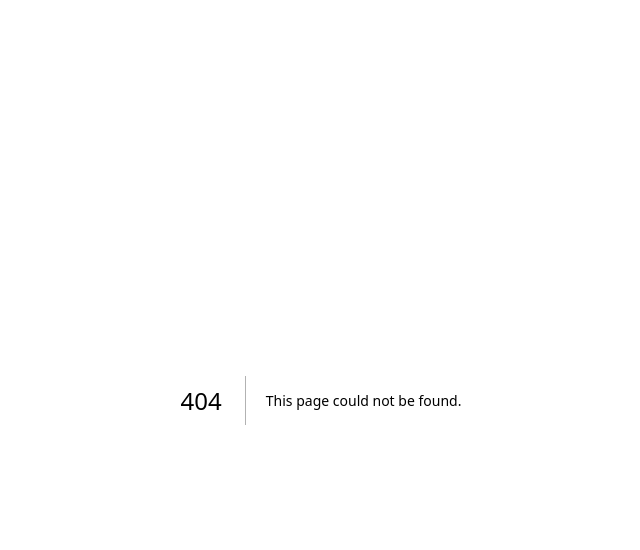
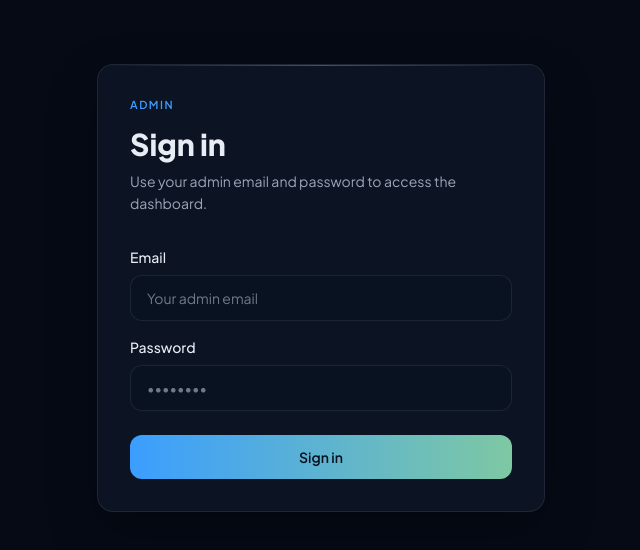
Before and after one commit to uvtadvertising/utv, a Next.js app: page /admin in a window 1280 px wide. Before the commit this address had no page. Shown: the top 550 px of the page, without its empty margins (319-959 px from the left). Built offline with nearby package versions, Linux system fonts and the light colour scheme.

Commit message:
Admin setup

```diff
--- /dev/null
+++ b/app/admin/actions.ts
@@ -0,0 +1,39 @@
+"use server";
+
+import { redirect } from "next/navigation";
+import { createClient } from "@/lib/supabase/server";
+
+export type LoginState = {
+  error?: string;
+};
+
+export async function login(
+  _prevState: LoginState,
+  formData: FormData,
+): Promise<LoginState> {
+  const email = String(formData.get("email") || "").trim();
+  const password = String(formData.get("password") || "");
+
+  if (!email || !password) {
+    return { error: "Email and password are required." };
+  }
+
+  const supabase = await createClient();
+  const { error } = await supabase.auth.signInWithPassword({
+    email,
+    password,
+  });
+
+  if (error) {
+    // Surface the real Auth error so URL / confirm / credential issues are clear.
+    return { error: error.message };
+  }
+
+  redirect("/admin/dashboard");
+}
+
+export async function logout() {
+  const supabase = await createClient();
+  await supabase.auth.signOut();
+  redirect("/admin");
+}
--- /dev/null
+++ b/app/admin/dashboard/page.tsx
@@ -0,0 +1,26 @@
+import { logout } from "../actions";
+
+export default function AdminDashboardPage() {
+  return (
+    <main className="mx-auto flex w-full max-w-3xl flex-1 flex-col px-5 py-16 sm:px-8">
+      <div className="flex items-start justify-between gap-4">
+        <div>
+          <p className="text-[11px] font-semibold tracking-[0.14em] text-accent">ADMIN</p>
+          <h1 className="mt-3 text-3xl font-extrabold text-foreground">Dashboard</h1>
+          <p className="mt-2 text-sm text-muted">
+            Login working. Blog management UI will be added next.
+          </p>
+        </div>
+
+        <form action={logout}>
+          <button
+            type="submit"
+            className="rounded-xl border border-card-border bg-navy/40 px-4 py-2 text-sm font-medium text-foreground transition hover:border-accent/40"
+          >
+            Sign out
+          </button>
+        </form>
+      </div>
+    </main>
+  );
+}
--- /dev/null
+++ b/app/admin/layout.tsx
@@ -0,0 +1,17 @@
+import type { Metadata } from "next";
+
+export const metadata: Metadata = {
+  title: "Admin | UVT Advertising",
+  robots: {
+    index: false,
+    follow: false,
+  },
+};
+
+export default function AdminLayout({ children }: LayoutProps<"/admin">) {
+  return (
+    <div className="min-h-full flex flex-col bg-background text-foreground">
+      {children}
+    </div>
+  );
+}
--- /dev/null
+++ b/app/admin/login-form.tsx
@@ -0,0 +1,61 @@
+"use client";
+
+import { useActionState } from "react";
+import { login, type LoginState } from "./actions";
+
+const field =
+  "w-full rounded-xl border border-card-border bg-navy/40 px-4 py-3 text-sm text-foreground outline-none placeholder:text-muted/70 focus:border-accent/50";
+
+const initialState: LoginState = {};
+
+export function LoginForm() {
+  const [state, formAction, pending] = useActionState(login, initialState);
+
+  return (
+    <form action={formAction} className="mt-8 space-y-4">
+      <div>
+        <label htmlFor="email" className="mb-2 block text-sm font-medium text-foreground">
+          Email
+        </label>
+        <input
+          id="email"
+          name="email"
+          type="email"
+          autoComplete="email"
+          required
+          placeholder="Your admin email"
+          className={field}
+        />
+      </div>
+
+      <div>
+        <label htmlFor="password" className="mb-2 block text-sm font-medium text-foreground">
+          Password
+        </label>
+        <input
+          id="password"
+          name="password"
+          type="password"
+          autoComplete="current-password"
+          required
+          placeholder="••••••••"
+          className={field}
+        />
+      </div>
+
+      {state.error ? (
+        <p className="rounded-xl border border-red-500/30 bg-red-500/10 px-4 py-3 text-sm text-red-300">
+          {state.error}
+        </p>
+      ) : null}
+
+      <button
+        type="submit"
+        disabled={pending}
+        className="btn-gradient mt-2 w-full rounded-xl px-5 py-3 text-sm disabled:cursor-not-allowed disabled:opacity-70"
+      >
+        {pending ? "Signing in…" : "Sign in"}
+      </button>
+    </form>
+  );
+}
--- /dev/null
+++ b/app/admin/page.tsx
@@ -0,0 +1,21 @@
+import { LoginForm } from "./login-form";
+
+export default function AdminLoginPage() {
+  return (
+    <main className="flex flex-1 items-center justify-center px-5 py-16">
+      <div className="relative w-full max-w-md overflow-hidden rounded-2xl border border-card-border bg-card p-6 shadow-[0_20px_50px_rgba(0,0,0,0.28)] sm:p-8">
+        <div className="pointer-events-none absolute inset-x-0 top-0 h-px bg-gradient-to-r from-transparent via-accent/50 to-transparent" />
+
+        <p className="text-[11px] font-semibold tracking-[0.14em] text-accent">ADMIN</p>
+        <h1 className="mt-3 text-2xl font-extrabold text-foreground sm:text-3xl">
+          Sign in
+        </h1>
+        <p className="mt-2 text-sm leading-relaxed text-muted">
+          Use your admin email and password to access the dashboard.
+        </p>
+
+        <LoginForm />
+      </div>
+    </main>
+  );
+}
--- /dev/null
+++ b/lib/supabase/client.ts
@@ -0,0 +1,8 @@
+import { createBrowserClient } from "@supabase/ssr";
+
+export function createClient() {
+  return createBrowserClient(
+    process.env.NEXT_PUBLIC_SUPABASE_URL!,
+    process.env.NEXT_PUBLIC_SUPABASE_ANON_KEY!,
+  );
+}
--- /dev/null
+++ b/lib/supabase/proxy.ts
@@ -0,0 +1,53 @@
+import { createServerClient } from "@supabase/ssr";
+import { NextResponse, type NextRequest } from "next/server";
+
+export async function updateSession(request: NextRequest) {
+  let supabaseResponse = NextResponse.next({
+    request,
+  });
+
+  const supabase = createServerClient(
+    process.env.NEXT_PUBLIC_SUPABASE_URL!,
+    process.env.NEXT_PUBLIC_SUPABASE_ANON_KEY!,
+    {
+      cookies: {
+        getAll() {
+          return request.cookies.getAll();
+        },
+        setAll(cookiesToSet) {
+          cookiesToSet.forEach(({ name, value }) => {
+            request.cookies.set(name, value);
+          });
+          supabaseResponse = NextResponse.next({
+            request,
+          });
+          cookiesToSet.forEach(({ name, value, options }) => {
+            supabaseResponse.cookies.set(name, value, options);
+          });
+        },
+      },
+    },
+  );
+
+  const {
+    data: { user },
+  } = await supabase.auth.getUser();
+
+  const path = request.nextUrl.pathname;
+  const isAdminRoot = path === "/admin" || path === "/admin/";
+  const isDashboard = path.startsWith("/admin/dashboard");
+
+  if (!user && isDashboard) {
+    const url = request.nextUrl.clone();
+    url.pathname = "/admin";
+    return NextResponse.redirect(url);
+  }
+
+  if (user && isAdminRoot) {
+    const url = request.nextUrl.clone();
+    url.pathname = "/admin/dashboard";
+    return NextResponse.redirect(url);
+  }
+
+  return supabaseResponse;
+}
--- /dev/null
+++ b/lib/supabase/server.ts
@@ -0,0 +1,27 @@
+import { createServerClient } from "@supabase/ssr";
+import { cookies } from "next/headers";
+
+export async function createClient() {
+  const cookieStore = await cookies();
+
+  return createServerClient(
+    process.env.NEXT_PUBLIC_SUPABASE_URL!,
+    process.env.NEXT_PUBLIC_SUPABASE_ANON_KEY!,
+    {
+      cookies: {
+        getAll() {
+          return cookieStore.getAll();
+        },
+        setAll(cookiesToSet) {
+          try {
+            cookiesToSet.forEach(({ name, value, options }) => {
+              cookieStore.set(name, value, options);
+            });
+          } catch {
+            // Called from a Server Component — proxy handles refresh.
+          }
+        },
+      },
+    },
+  );
+}
--- a/package.json
+++ b/package.json
@@ -9,6 +9,8 @@
     "lint": "eslint"
   },
   "dependencies": {
+    "@supabase/ssr": "^0.12.7",
+    "@supabase/supabase-js": "^2.118.0",
     "axios": "^1.20.0",
     "framer-motion": "^13.2.0",
     "next": "16.3.5",
--- /dev/null
+++ b/proxy.ts
@@ -0,0 +1,10 @@
+import { type NextRequest } from "next/server";
+import { updateSession } from "@/lib/supabase/proxy";
+
+export async function proxy(request: NextRequest) {
+  return updateSession(request);
+}
+
+export const config = {
+  matcher: ["/admin", "/admin/:path*"],
+};
```
Also changed, not shown: 1 other file (tests, documents, lock files or other folders).
